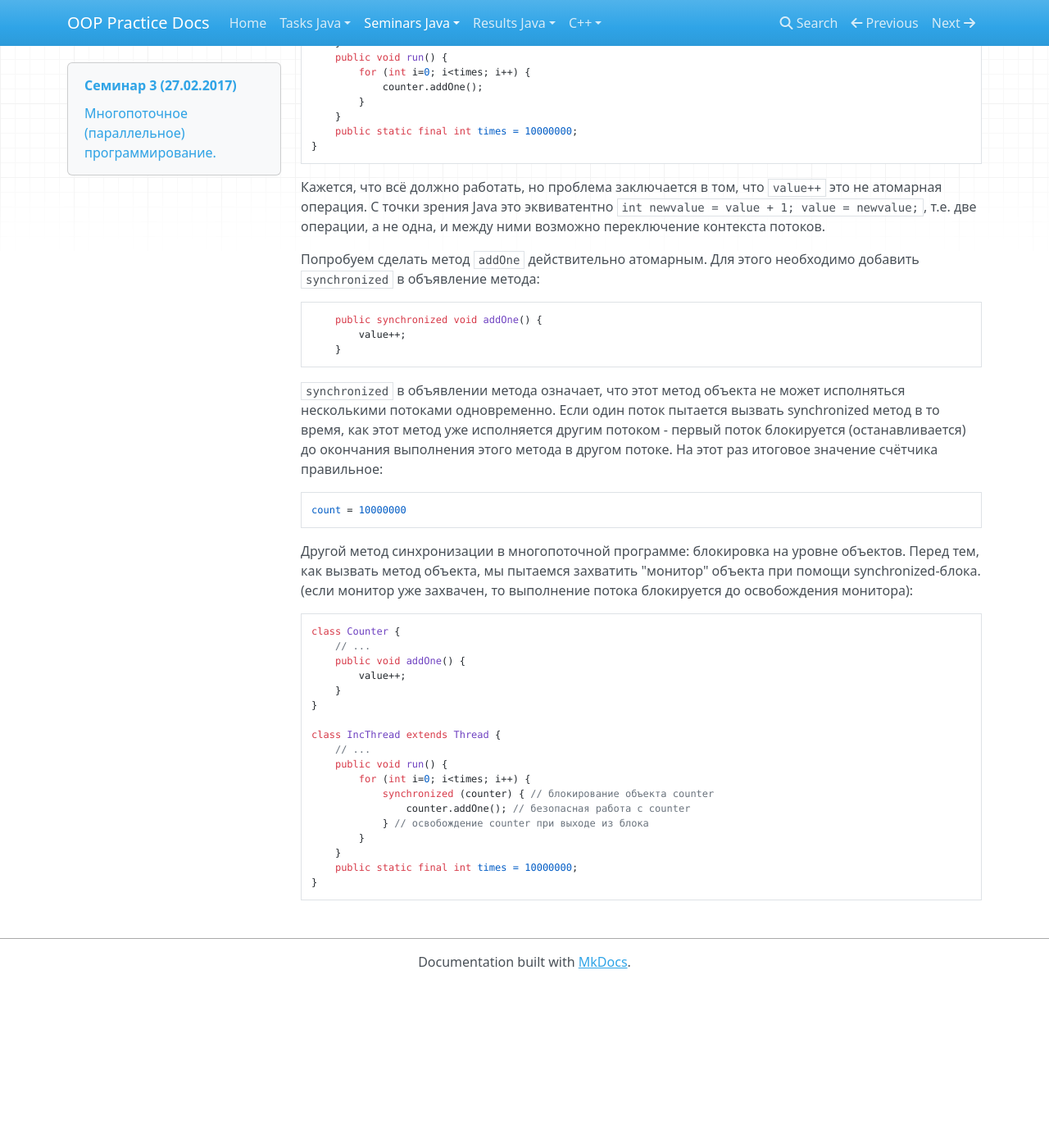
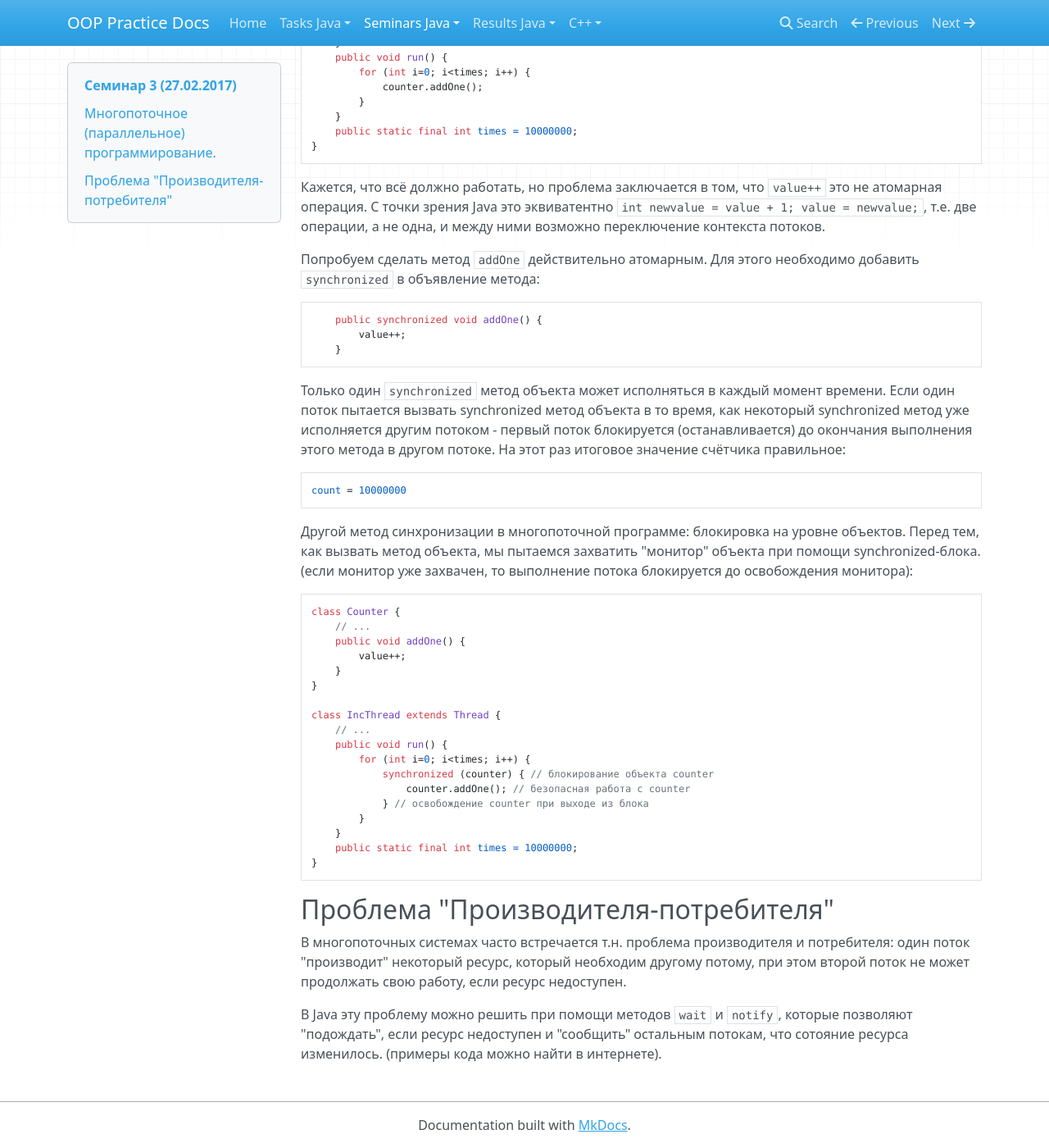
Before and after one commit to avoronkov/oop, an MkDocs documentation site: the page built from docs/2017.java/seminar3.md, in a window 1280 px wide and 1400 px high, scrolled down 2167 px. Shown: the whole window at 82% size. Built offline with MkDocs 1.6.1, drawn with Linux system fonts in a browser that asks for light colours; nearby versions of some CDN libraries; old or Windows-style settings are respelled for this version of MkDocs; before the commit the page ends 3368 px from its top, so only the background shows below that.

Commit message:
wait-notify added

````diff
--- a/docs/2017.java/seminar3.md
+++ b/docs/2017.java/seminar3.md
@@ -125,8 +125,10 @@ class IncThread extends Thread {
     }
 ```
 
-`synchronized` в объявлении метода означает, что этот метод объекта не может исполняться несколькими потоками одновременно.
-Если один поток пытается вызвать synchronized метод в то время, как этот метод уже исполняется другим потоком - первый поток блокируется (останавливается) до окончания выполнения этого метода в другом потоке.
+Только один `synchronized` метод объекта может исполняться в каждый момент времени.
+Если один поток пытается вызвать synchronized метод объекта в то время,
+как некоторый synchronized метод уже исполняется другим потоком -
+первый поток блокируется (останавливается) до окончания выполнения этого метода в другом потоке.
 На этот раз итоговое значение счётчика правильное:
 ```
 count = 10000000
@@ -155,3 +157,12 @@ class IncThread extends Thread {
     public static final int times = 10000000;
 }
 ```
+
+## Проблема "Производителя-потребителя"
+В многопоточных системах часто встречается т.н. проблема производителя и потребителя:
+один поток "производит" некоторый ресурс, который необходим другому потому,
+при этом второй поток не может продолжать свою работу, если ресурс недоступен.
+
+В Java эту проблему можно решить при помощи методов `wait` и `notify`,
+которые позволяют "подождать", если ресурс недоступен и "сообщить" остальным потокам, что сотояние ресурса изменилось.
+(примеры кода можно найти в интернете).
````
